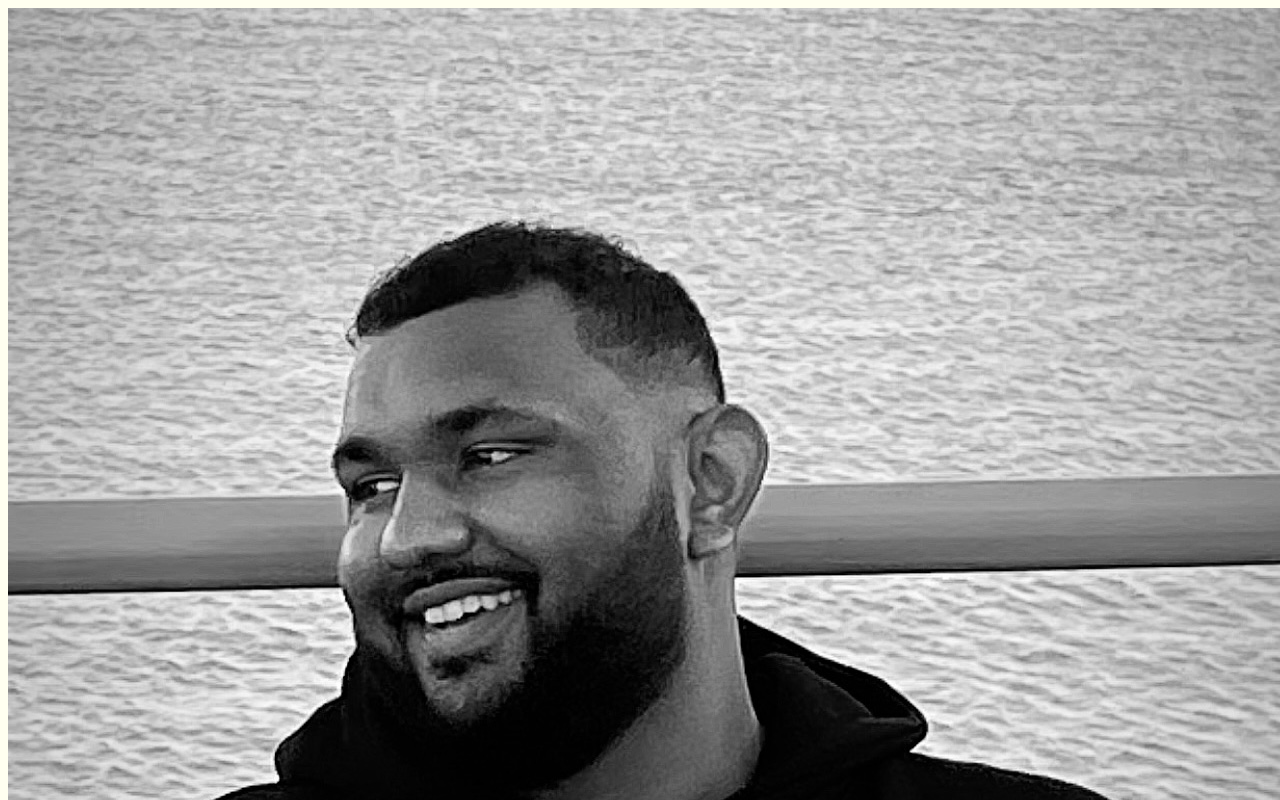
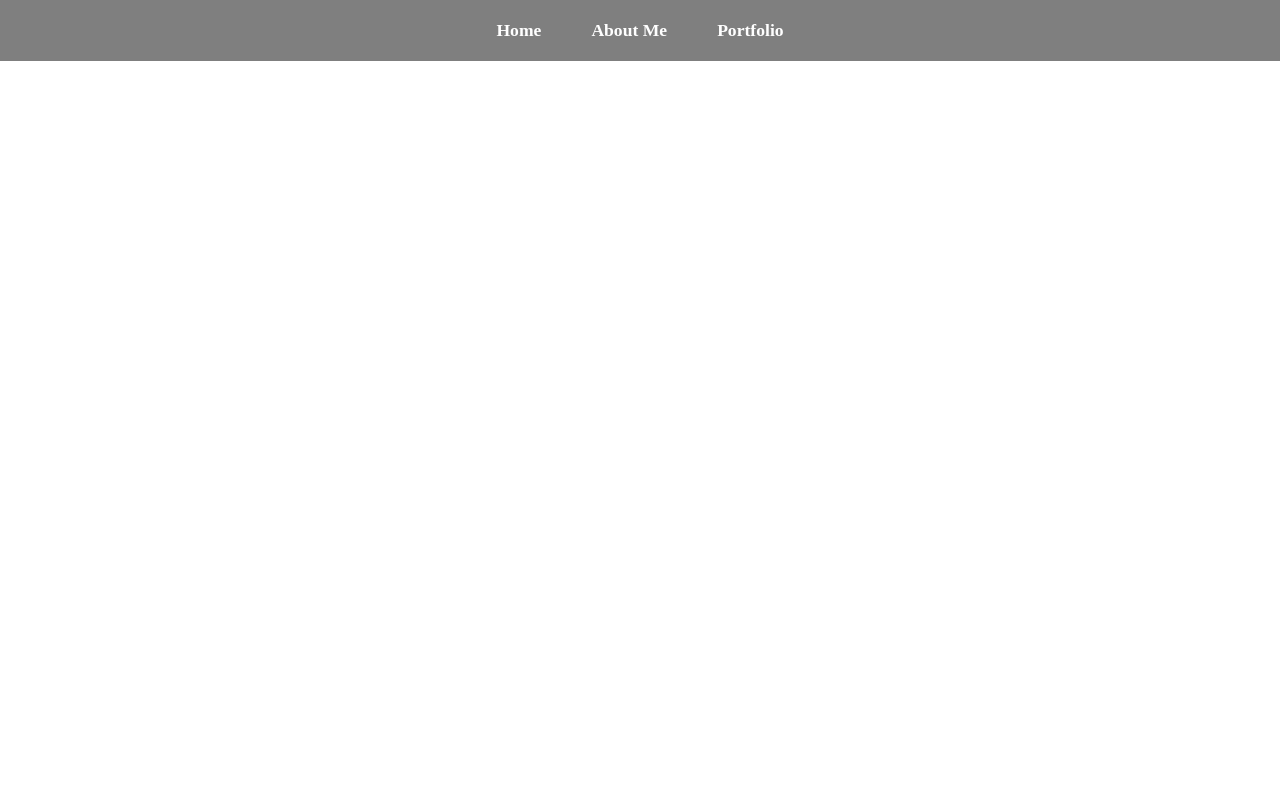
Before and after one commit to jomit1612/jomit1612.github.io, a plain HTML site: page index.html in a window 1280 px wide. Shown: the top 800 px of the page. Drawn offline with Linux system fonts and the light colour scheme.

Commit message:
nabbar created

```diff
--- a/index.html
+++ b/index.html
@@ -8,8 +8,12 @@
     <link rel="stylesheet" href="styles.css" />
   </head>
   <body>
-    <header>
-      <div><img src="images/7CC26294-6241-4CE4-A1EF-E46DC1678277 2.jpg" /></div>
-    </header>
+    <nav class="navbar">
+      <ul>
+        <li><a href="#">Home</a></li>
+        <li><a href="#">About Me</a></li>
+        <li><a href="#">Portfolio</a></li>
+      </ul>
+    </nav>
   </body>
 </html>
--- a/styles.css
+++ b/styles.css
@@ -1,3 +1,34 @@
-body {
-  background-color: ivory;
+* {
+  margin: 0;
+  padding: 0;
+  box-sizing: border-box;
 }
+.navbar {
+  display: flex;
+  justify-content: center;
+  align-items: center;
+  background-color: rgba(0, 0, 0, 0.5);
+  position: sticky;
+  top: 0;
+}
+.navbar ul {
+  display: flex;
+  list-style: none;
+  margin: 20px 0px;
+}
+.navbar ul li {
+  font-family: century;
+  font-size: 1.1rem;
+  font-weight: bold;
+}
+.navbar ul li a {
+  text-decoration: none;
+  color: white;
+  padding: 8px 25px;
+  transition: all 0.5s ease;
+}
+.navbar ul li a:hover {
+  background-color: lightcyan;
+  color: black;
+  box-shadow: 0 0 10px white;
+}
```
